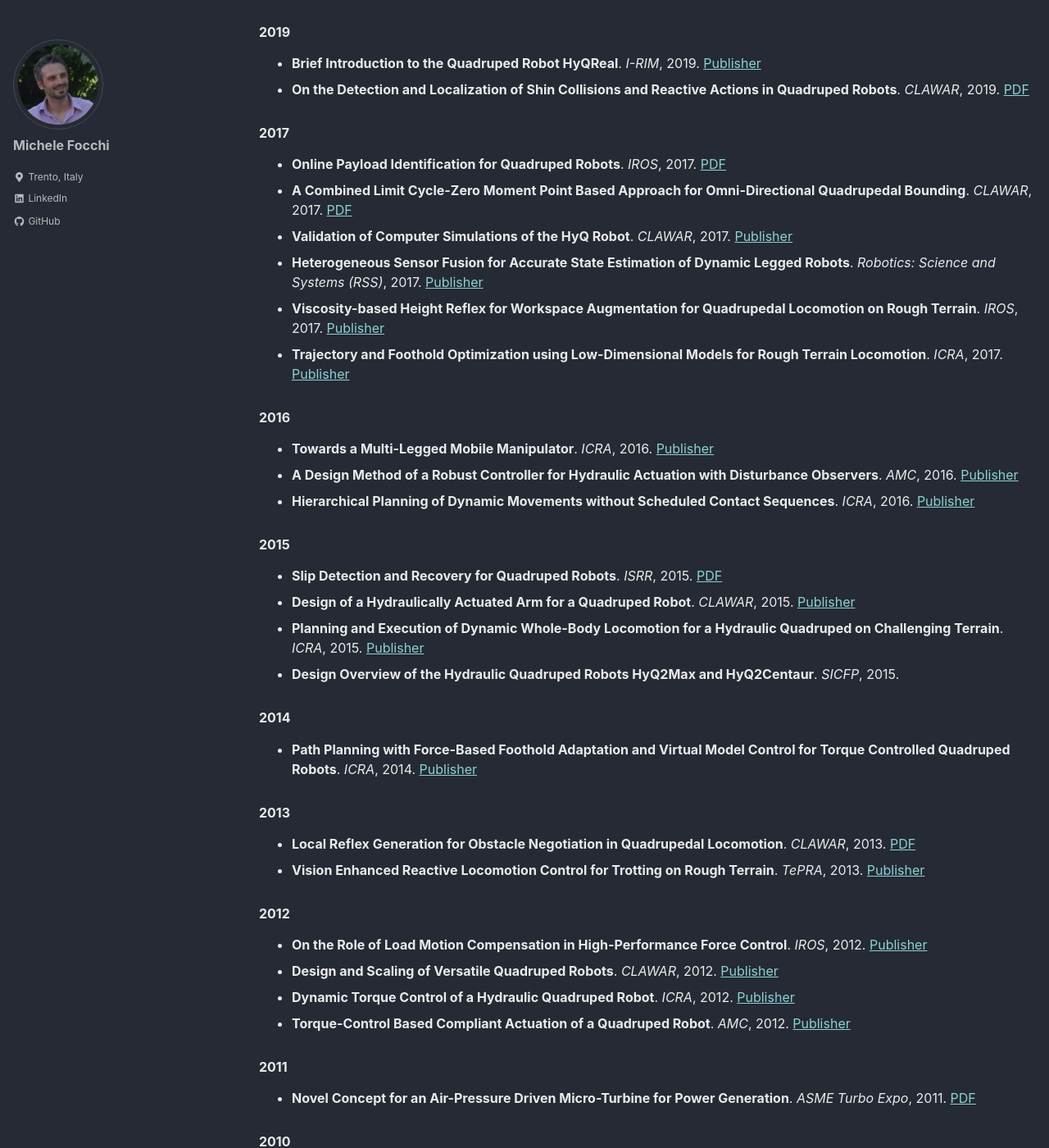
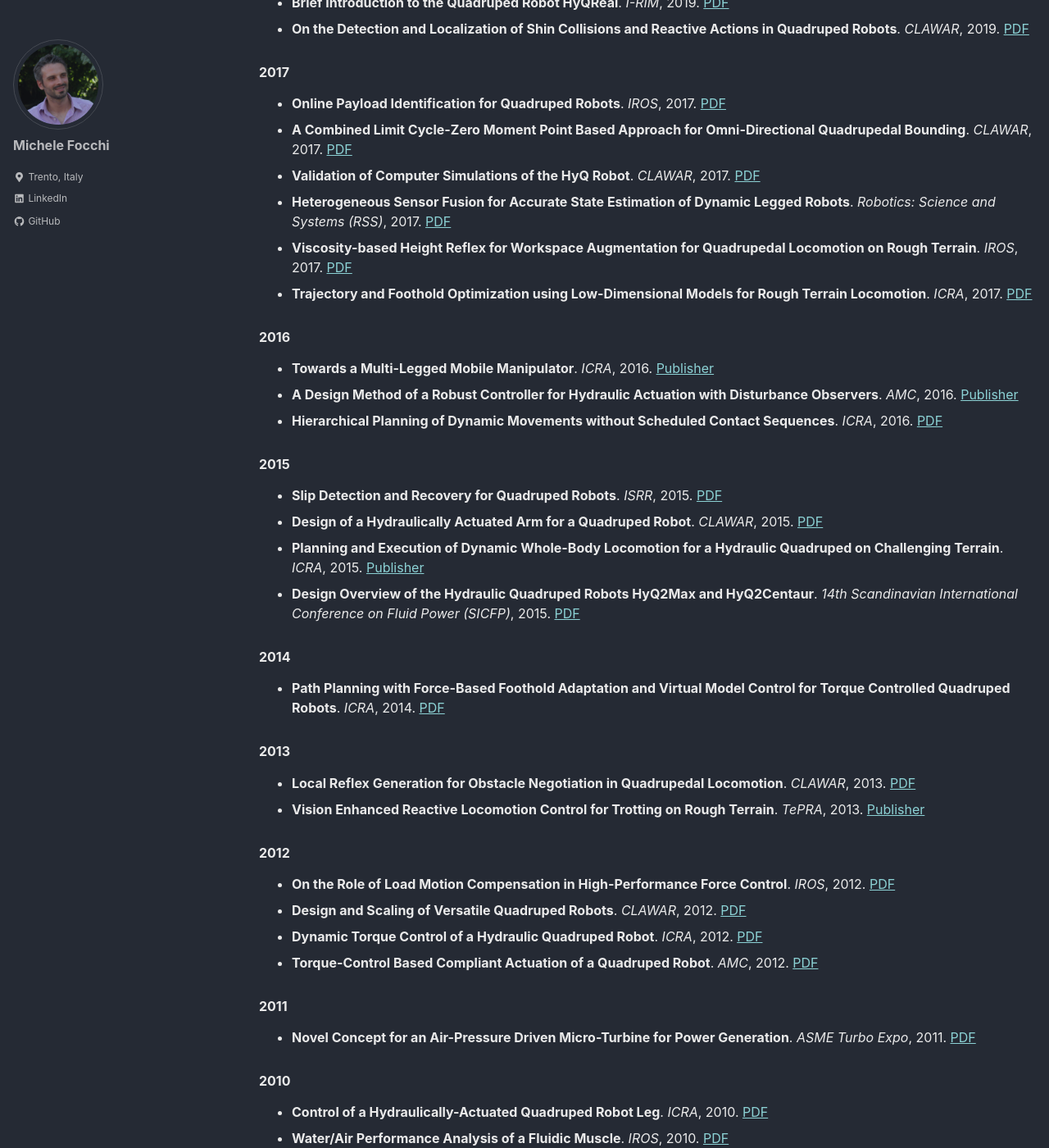
Before and after one commit to mfocchi/mfocchi.github.io, a Jekyll site: the page built from _pages/Research.md, in a window 1280 px wide and 1400 px high, scrolled down 3404 px. Shown: the whole window at 82% size. Built offline with Jekyll 4.4.1, drawn with Linux system fonts in a browser that asks for light colours; cached includes are drawn as plain includes; nearby versions of some CDN libraries; some of the changed text lies outside the part shown.

Commit message:
fixed links

```diff
--- a/_pages/Research.md
+++ b/_pages/Research.md
@@ -37,51 +37,51 @@
 ## Journal articles
 
 ### 2025
-- **Pseudo-Kinematic Trajectory Control and Planning of Tracked Vehicles**. *Robotics and Autonomous Systems*, 2025. [PDF](https://arxiv.org/pdf/2409.18641) · [Publisher](https://www.sciencedirect.com/science/article/pii/S0921889025003793)
+- **Pseudo-Kinematic Trajectory Control and Planning of Tracked Vehicles**. *Robotics and Autonomous Systems*, 2025. [PDF](https://www.sciencedirect.com/science/article/pii/S0921889025003793)
 - **Smooth Human-Robot Shared Control for Autonomous Orchard Monitoring with UGVs**. *IEEE Transactions on Automation Science and Engineering*, 2025. [PDF](https://iit-dlslab.github.io/papers/elbou25tase.pdf)
-- **ALPINE: a Climbing Robot for Operations in Mountain Environments**. *Robotics and Autonomous Systems*, 2025. [Publisher / OA article](https://www.sciencedirect.com/science/article/pii/S0921889025000855)
+- **ALPINE: a Climbing Robot for Operations in Mountain Environments**. *Robotics and Autonomous Systems*, 2025. [PDF](https://www.sciencedirect.com/science/article/pii/S0921889025000855)
 
 ### 2024
-- **Efficient Reinforcement Learning for 3D Jumping Monopods**. *Sensors*, 2024. [PDF](https://pmc.ncbi.nlm.nih.gov/articles/PMC11314636/pdf/sensors-24-04981.pdf) · [Publisher](https://www.mdpi.com/1424-8220/24/15/4981)
+- **Efficient Reinforcement Learning for 3D Jumping Monopods**. *Sensors*, 2024. [PDF](https://pmc.ncbi.nlm.nih.gov/articles/PMC11314636/pdf/sensors-24-04981.pdf)
 
 ### 2023
 - **Reactive Landing Controller for Quadruped Robots**. *IEEE Robotics and Automation Letters*, 2023. [PDF](https://iit-dlslab.github.io/papers/roscia23ral.pdf)
 - **An Efficient Paradigm for Feasibility Guarantees in Legged Locomotion**. *IEEE Transactions on Robotics*, 2023. [PDF](https://arxiv.org/pdf/2011.07967v2)
-- **Orientation Control System: Enhancing Aerial Maneuvers for Quadruped Robots**. *Sensors*, 2023. [Article](https://www.mdpi.com/1424-8220/23/3/1234)
-- **Optimization-Based Reference Generator for Nonlinear Model Predictive Control of Legged Robots**. *Robotics*, 2023. [Article](https://www.mdpi.com/2218-6581/12/1/6)
+- **Orientation Control System: Enhancing Aerial Maneuvers for Quadruped Robots**. *Sensors*, 2023. [PDF](https://www.mdpi.com/1424-8220/23/3/1234)
+- **Optimization-Based Reference Generator for Nonlinear Model Predictive Control of Legged Robots**. *Robotics*, 2023. [PDF](https://www.mdpi.com/2218-6581/12/1/6)
 
 ### 2021
-- **Model Predictive Control with Environment Adaptation for Legged Locomotion**. *IEEE Access*, 2021. [Publisher](https://doi.org/10.1109/ACCESS.2021.3137685)
+- **Model Predictive Control with Environment Adaptation for Legged Locomotion**. *IEEE Access*, 2021. [PDF](https://doi.org/10.1109/ACCESS.2021.3137685)
 
 ### 2020
-- **A simple yet effective whole-body locomotion framework for quadruped robots**. *Frontiers in Robotics and AI*, 2020. [Full text](https://www.frontiersin.org/articles/10.3389/frobt.2020.528473/full)
-- **Feasible Region: an Actuation-Aware Extension of the Support Region**. *IEEE Transactions on Robotics*, 2020. [Publisher](https://doi.org/10.1109/TRO.2020.2976621)
+- **A simple yet effective whole-body locomotion framework for quadruped robots**. *Frontiers in Robotics and AI*, 2020. [PDF](https://hal.science/hal-03005133v2/file/Frontiers20_QuadrupedalWalking.pdf)
+- **Feasible Region: an Actuation-Aware Extension of the Support Region**. *IEEE Transactions on Robotics*, 2020. [PDF](https://iit-dlslab.github.io/papers/orsolino20tro.pdf)
 - **STANCE: Locomotion Adaptation over Soft Terrain**. *IEEE Transactions on Robotics*, 2020. [PDF](https://iit-dlslab.github.io/papers/fahmi19tro.pdf)
-- **Heuristic Planning for Rough Terrain Locomotion in Presence of External Disturbances and Variable Perception Quality**. *Springer Tracts in Advanced Robotics*, 2020. [DOI](https://doi.org/10.1007/978-3-030-22327-4_9)
-- **Motion Planning for Quadrupedal Locomotion: Coupled Planning, Terrain Mapping and Whole-Body Control**. *IEEE Transactions on Robotics*, 2020. [Publisher](https://doi.org/10.1109/TRO.2020.2998016)
-- **Editorial: Bridging the Gap Between the Lab and the Real World: Future Perspectives for Legged Robots**. *Frontiers in Robotics and AI*, 2020. [Full text](https://www.frontiersin.org/articles/10.3389/frobt.2020.629002/full)
+- **Heuristic Planning for Rough Terrain Locomotion in Presence of External Disturbances and Variable Perception Quality**. *Springer Tracts in Advanced Robotics*, 2020. [PDF](https://iit-dlslab.github.io/papers/focchi19star.pdf)
+- **Motion Planning for Quadrupedal Locomotion: Coupled Planning, Terrain Mapping and Whole-Body Control**. *IEEE Transactions on Robotics*, 2020. [PDF](https://cmastalli.github.io/publications/locomotion20tro.pdf)
+- **Editorial: Bridging the Gap Between the Lab and the Real World: Future Perspectives for Legged Robots**. *Frontiers in Robotics and AI*, 2020. [PDF](https://www.frontiersin.org/articles/10.3389/frobt.2020.629002/full)
 
 ### 2019
 - **Fast and Continuous Foothold Adaptation for Dynamic Locomotion through CNNs**. *IEEE Robotics and Automation Letters*, 2019. [PDF](https://iit-dlslab.github.io/papers/villarreal19ral.pdf)
 - **Passive Whole-Body Control for Quadruped Robots: Experimental Validation over Challenging Terrain**. *IEEE Robotics and Automation Letters*, 2019. [PDF](https://iit-dlslab.github.io/papers/fahmi19ral.pdf)
 
 ### 2018
-- **Simultaneous Contact, Gait, and Motion Planning for Robust Multi-Legged Locomotion via Mixed-Integer Convex Optimization**. *IEEE Robotics and Automation Letters*, 2018. [Publisher](https://doi.org/10.1109/LRA.2017.2779821)
-- **Application of Wrench-Based Feasibility Analysis to the Online Trajectory Optimization of Legged Robots**. *IEEE Robotics and Automation Letters*, 2018. [Publisher](https://doi.org/10.1109/LRA.2018.2798285)
+- **Simultaneous Contact, Gait, and Motion Planning for Robust Multi-Legged Locomotion via Mixed-Integer Convex Optimization**. *IEEE Robotics and Automation Letters*, 2018. [PDF](https://iit-dlslab.github.io/papers/aceituno_mastalli17ral.pdf)
+- **Application of Wrench-Based Feasibility Analysis to the Online Trajectory Optimization of Legged Robots**. *IEEE Robotics and Automation Letters*, 2018. [PDF](https://iit-dlslab.github.io/papers/orsolino18ral.pdf)
 
 ### 2017
-- **High-slope Terrain Locomotion for Torque-Controlled Quadruped Robots**. *Autonomous Robots*, 2017. [PDF](https://ihavoutis.github.io/publications/2016/auro2016focchi.pdf) · [Publisher](https://link.springer.com/article/10.1007/s10514-016-9573-1)
+- **High-slope Terrain Locomotion for Torque-Controlled Quadruped Robots**. *Autonomous Robots*, 2017. [PDF](https://ihavoutis.github.io/publications/2016/auro2016focchi.pdf)
 
 ### 2016
-- **Robot Impedance Control and Passivity Analysis with Inner Torque and Velocity Feedback Loops**. *Control Theory and Technology*, 2016. [DOI](https://doi.org/10.1007/s11768-016-5015-z)
-- **Design of the Hydraulically-Actuated, Torque-Controlled Quadruped Robot HyQ2Max**. *IEEE/ASME Transactions on Mechatronics*, 2016. [Publisher](https://doi.org/10.1109/TMECH.2016.2546168)
+- **Robot Impedance Control and Passivity Analysis with Inner Torque and Velocity Feedback Loops**. *Control Theory and Technology*, 2016. [PDF](https://iit-dlslab.github.io/papers/focchi16ctt.pdf)
+- **Design of the Hydraulically-Actuated, Torque-Controlled Quadruped Robot HyQ2Max**. *IEEE/ASME Transactions on Mechatronics*, 2016. [PDF](https://iit-dlslab.github.io/papers/tmech16semini.pdf)
 
 ### 2015
-- **Towards Versatile Legged Robots through Active Impedance Control**. *The International Journal of Robotics Research*, 2015. [Publisher](https://doi.org/10.1177/0278364915578839)
-- **On the Use of Positive Feedback for Improved Torque Control**. *Control Theory and Technology*, 2015. [DOI](https://doi.org/10.1007/s11768-015-4146-y)
+- **Towards Versatile Legged Robots through Active Impedance Control**. *The International Journal of Robotics Research*, 2015. [PDF](https://iit-dlslab.github.io/papers/tmech16semini.pdf)
+- **On the Use of Positive Feedback for Improved Torque Control**. *Control Theory and Technology*, 2015. [PDF](https://iit-dlslab.github.io/papers/dallali15ctt.pdf)
 
 ### 2014
-- **Quadruped Robot Trotting over Irregular Terrain Assisted by Stereo-Vision**. *Intelligent Service Robotics*, 2014. [PDF](https://link.springer.com/content/pdf/10.1007/s11370-014-0147-9.pdf)
+- **Quadruped Robot Trotting over Irregular Terrain Assisted by Stereo-Vision**. *Intelligent Service Robotics*, 2014. [PDF](https://iit-dlslab.github.io/papers/bazeille14isr.pdf)
 - **Magnetorheologically Damped Compliant Foot for Legged Robotic Application**. *Journal of Mechanical Design*, 2014. [PDF](https://iit-dlslab.github.io/papers/kostamo14.pdf)
 
 ### 2011
@@ -94,58 +94,58 @@
 - **ContactNet: Online Multi-Contact Planning for Acyclic Legged Robot Locomotion**. *Ubiquitous Robots*, 2024. [PDF](https://iit-dlslab.github.io/papers/bratta24ur.pdf)
 
 ### 2023
-- **Locosim: An Open-Source Cross-Platform Robotics Framework**. *CLAWAR*, 2023. [Publisher](https://doi.org/10.1007/978-3-031-55701-9_6)
-- **CLIO: a Novel Robotic Solution for Exploration and Rescue Missions in Hostile Mountain Environments**. *ICRA*, 2023. [Publisher](https://doi.org/10.1109/ICRA48891.2023.10161109)
+- **Locosim: An Open-Source Cross-Platform Robotics Framework**. *CLAWAR*, 2023. [Publisher](https://iit-dlslab.github.io/papers/focchi23clawar.pdf)
+- **CLIO: a Novel Robotic Solution for Exploration and Rescue Missions in Hostile Mountain Environments**. *ICRA*, 2023. [PDF](https://arxiv.org/abs/2209.09693)
 
 ### 2022
-- **Towards a Generic Navigation and Locomotion Control System for Legged Space Exploration**. *ASTRA*, 2022. [Publisher](https://doi.org/10.52579/ASTRA2022.10206)
-- **Foothold Evaluation Criterion for Dynamic Transition Feasibility for Quadruped Robots**. *ICRA*, 2022. [Publisher](https://doi.org/10.1109/ICRA46639.2022.9812332)
+- **Towards a Generic Navigation and Locomotion Control System for Legged Space Exploration**. *ASTRA*, 2022. [PDF](https://iit-dlslab.github.io/papers/sanchez-delgado2025astra.pdf)
+- **Foothold Evaluation Criterion for Dynamic Transition Feasibility for Quadruped Robots**. *ICRA*, 2022. [PDF](https://iit-dlslab.github.io/papers/clemente22icra.pdf)
 
 ### 2020
-- **On the Hardware Feasibility of Nonlinear Trajectory Optimization for Legged Locomotion based on a Simplified Dynamics**. *ICRA*, 2020. [Publisher](https://doi.org/10.1109/ICRA40945.2020.9196900)
+- **On the Hardware Feasibility of Nonlinear Trajectory Optimization for Legged Locomotion based on a Simplified Dynamics**. *ICRA*, 2020. [PDF](https://iit-dlslab.github.io/papers/bratta20icra.pdf)
 
 ### 2019
-- **Brief Introduction to the Quadruped Robot HyQReal**. *I-RIM*, 2019. [Publisher](https://doi.org/10.5281/zenodo.3566064)
+- **Brief Introduction to the Quadruped Robot HyQReal**. *I-RIM*, 2019. [PDF](https://iit-dlslab.github.io/papers/bratta20icra.pdf)
 - **On the Detection and Localization of Shin Collisions and Reactive Actions in Quadruped Robots**. *CLAWAR*, 2019. [PDF](https://iit-dlslab.github.io/papers/barasuol19clawar.pdf)
 
 ### 2017
 - **Online Payload Identification for Quadruped Robots**. *IROS*, 2017. [PDF](https://iit-dlslab.github.io/papers/tournois17iros.pdf)
 - **A Combined Limit Cycle-Zero Moment Point Based Approach for Omni-Directional Quadrupedal Bounding**. *CLAWAR*, 2017. [PDF](https://iit-dlslab.github.io/papers/orsolino17clawar.pdf)
-- **Validation of Computer Simulations of the HyQ Robot**. *CLAWAR*, 2017. [Publisher](https://doi.org/10.1142/9789813231047_0076)
-- **Heterogeneous Sensor Fusion for Accurate State Estimation of Dynamic Legged Robots**. *Robotics: Science and Systems (RSS)*, 2017. [Publisher](https://doi.org/10.15607/RSS.2017.XIII.005)
-- **Viscosity-based Height Reflex for Workspace Augmentation for Quadrupedal Locomotion on Rough Terrain**. *IROS*, 2017. [Publisher](https://doi.org/10.1109/IROS.2017.8206396)
-- **Trajectory and Foothold Optimization using Low-Dimensional Models for Rough Terrain Locomotion**. *ICRA*, 2017. [Publisher](https://doi.org/10.1109/ICRA.2017.7989483)
+- **Validation of Computer Simulations of the HyQ Robot**. *CLAWAR*, 2017. [PDF](https://iit-dlslab.github.io/papers/frigerio17clawar.pdf)
+- **Heterogeneous Sensor Fusion for Accurate State Estimation of Dynamic Legged Robots**. *Robotics: Science and Systems (RSS)*, 2017. [PDF](https://iit-dlslab.github.io/papers/nobili_camurri2017rss.pdf)
+- **Viscosity-based Height Reflex for Workspace Augmentation for Quadrupedal Locomotion on Rough Terrain**. *IROS*, 2017. [PDF](https://iit-dlslab.github.io/papers/focchi17iros.pdf)
+- **Trajectory and Foothold Optimization using Low-Dimensional Models for Rough Terrain Locomotion**. *ICRA*, 2017. [PDF](https://iit-dlslab.github.io/papers/mastalli17icra.pdf)
 
 ### 2016
 - **Towards a Multi-Legged Mobile Manipulator**. *ICRA*, 2016. [Publisher](https://doi.org/10.1109/ICRA.2016.7487545)
 - **A Design Method of a Robust Controller for Hydraulic Actuation with Disturbance Observers**. *AMC*, 2016. [Publisher](https://doi.org/10.1109/AMC.2016.7496365)
-- **Hierarchical Planning of Dynamic Movements without Scheduled Contact Sequences**. *ICRA*, 2016. [Publisher](https://doi.org/10.1109/ICRA.2016.7487664)
+- **Hierarchical Planning of Dynamic Movements without Scheduled Contact Sequences**. *ICRA*, 2016. [PDF](https://iit-dlslab.github.io/papers/icra16mastalli.pdf)
 
 ### 2015
 - **Slip Detection and Recovery for Quadruped Robots**. *ISRR*, 2015. [PDF](https://iit-dlslab.github.io/papers/focchi15isrr.pdf)
-- **Design of a Hydraulically Actuated Arm for a Quadruped Robot**. *CLAWAR*, 2015. [Publisher](https://doi.org/10.1142/9789814663700_0048)
-- **Planning and Execution of Dynamic Whole-Body Locomotion for a Hydraulic Quadruped on Challenging Terrain**. *ICRA*, 2015. [Publisher](https://doi.org/10.1109/ICRA.2015.7139808)
-- **Design Overview of the Hydraulic Quadruped Robots HyQ2Max and HyQ2Centaur**. *SICFP*, 2015.
+- **Design of a Hydraulically Actuated Arm for a Quadruped Robot**. *CLAWAR*, 2015. [PDF](https://iit-dlslab.github.io/papers/rehman15clawar.pdf)
+- **Planning and Execution of Dynamic Whole-Body Locomotion for a Hydraulic Quadruped on Challenging Terrain**. *ICRA*, 2015. [Publisher](https://iit-dlslab.github.io/papers/winkler15icra.pdf)
+- **Design Overview of the Hydraulic Quadruped Robots HyQ2Max and HyQ2Centaur**. *14th Scandinavian International Conference on Fluid Power (SICFP)*, 2015.  [PDF](https://iit-dlslab.github.io/papers/semini15sicfp.pdf)
 
 ### 2014
-- **Path Planning with Force-Based Foothold Adaptation and Virtual Model Control for Torque Controlled Quadruped Robots**. *ICRA*, 2014. [Publisher](https://doi.org/10.1109/ICRA.2014.6907295)
+- **Path Planning with Force-Based Foothold Adaptation and Virtual Model Control for Torque Controlled Quadruped Robots**. *ICRA*, 2014. [PDF](https://iit-dlslab.github.io/papers/winkler14icra.pdf)
 
 ### 2013
 - **Local Reflex Generation for Obstacle Negotiation in Quadrupedal Locomotion**. *CLAWAR*, 2013. [PDF](https://iit-dlslab.github.io/papers/focchi13clawar.pdf)
 - **Vision Enhanced Reactive Locomotion Control for Trotting on Rough Terrain**. *TePRA*, 2013. [Publisher](https://doi.org/10.1109/TePRA.2013.6556347)
 
 ### 2012
-- **On the Role of Load Motion Compensation in High-Performance Force Control**. *IROS*, 2012. [Publisher](https://doi.org/10.1109/IROS.2012.6386194)
-- **Design and Scaling of Versatile Quadruped Robots**. *CLAWAR*, 2012. [Publisher](https://doi.org/10.1142/9789814415958_0034)
-- **Dynamic Torque Control of a Hydraulic Quadruped Robot**. *ICRA*, 2012. [Publisher](https://doi.org/10.1109/ICRA.2012.6224628)
-- **Torque-Control Based Compliant Actuation of a Quadruped Robot**. *AMC*, 2012. [Publisher](https://doi.org/10.1109/AMC.2012.6197133)
+- **On the Role of Load Motion Compensation in High-Performance Force Control**. *IROS*, 2012. [PDF](https://iit-dlslab.github.io/papers/boaventura12iros.pdf)
+- **Design and Scaling of Versatile Quadruped Robots**. *CLAWAR*, 2012. [PDF](https://iit-dlslab.github.io/papers/semini12clawar.pdf)
+- **Dynamic Torque Control of a Hydraulic Quadruped Robot**. *ICRA*, 2012. [PDF](https://iit-dlslab.github.io/papers/boaventura12icra.pdf)
+- **Torque-Control Based Compliant Actuation of a Quadruped Robot**. *AMC*, 2012. [PDF](https://iit-dlslab.github.io/papers/focchi12acm.pdf)
 
 ### 2011
 - **Novel Concept for an Air-Pressure Driven Micro-Turbine for Power Generation**. *ASME Turbo Expo*, 2011. [PDF](https://www.researchgate.net/publication/261360745_Novel_Concept_for_an_Air-Pressure_Driven_Micro-Turbine_for_Power_Generation)
 
 ### 2010
 - **Control of a Hydraulically-Actuated Quadruped Robot Leg**. *ICRA*, 2010. [PDF](https://iit-dlslab.github.io/papers/icra10focchi.pdf)
-- **Water/Air Performance Analysis of a Fluidic Muscle**. *IROS*, 2010. [Publisher](https://ieeexplore.ieee.org/document/5650432)
+- **Water/Air Performance Analysis of a Fluidic Muscle**. *IROS*, 2010. [PDF](https://ieeexplore.ieee.org/document/5650432)
 
 
 
```
Also changed, not shown: other parts of _pages/Research.md (+1 -1 lines).
